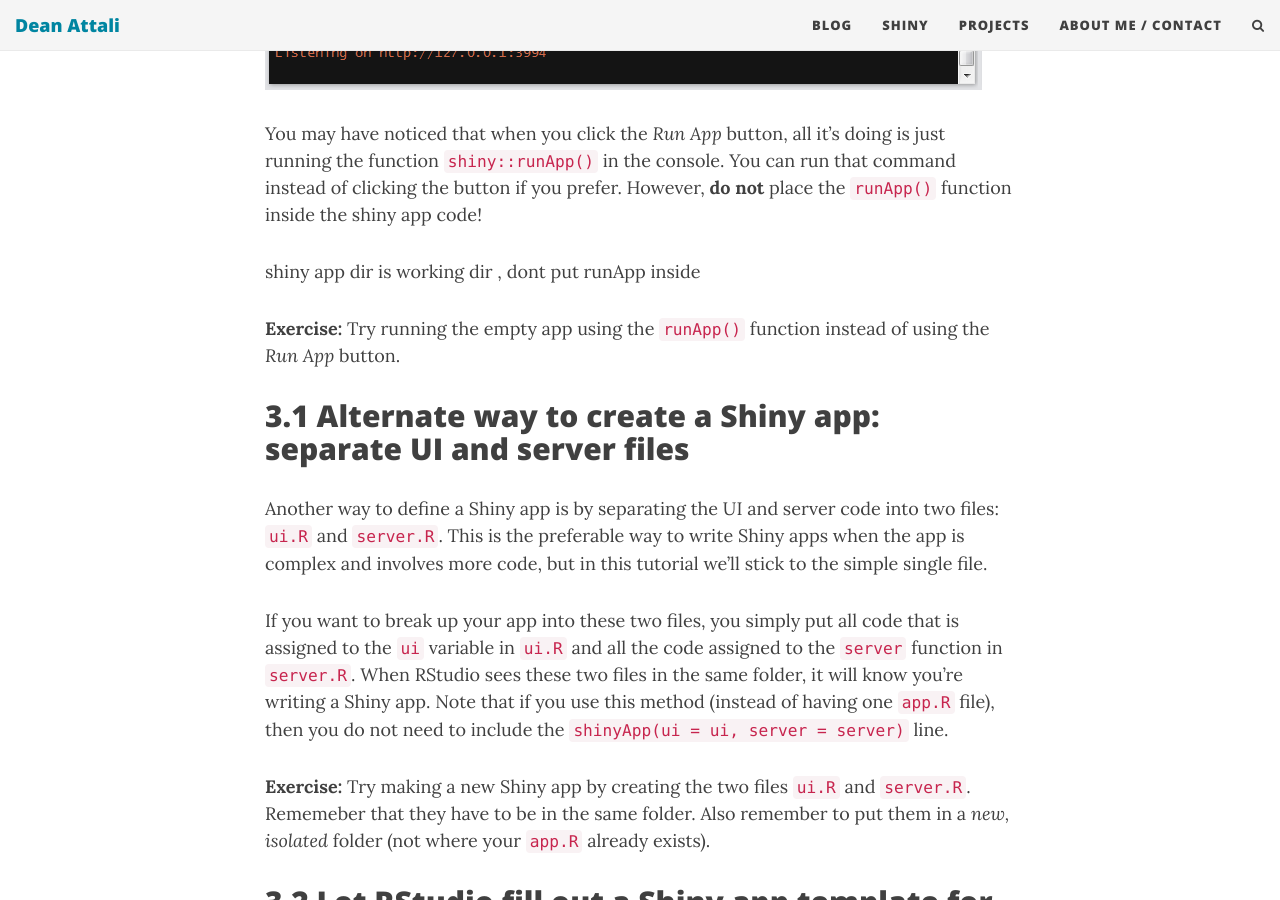
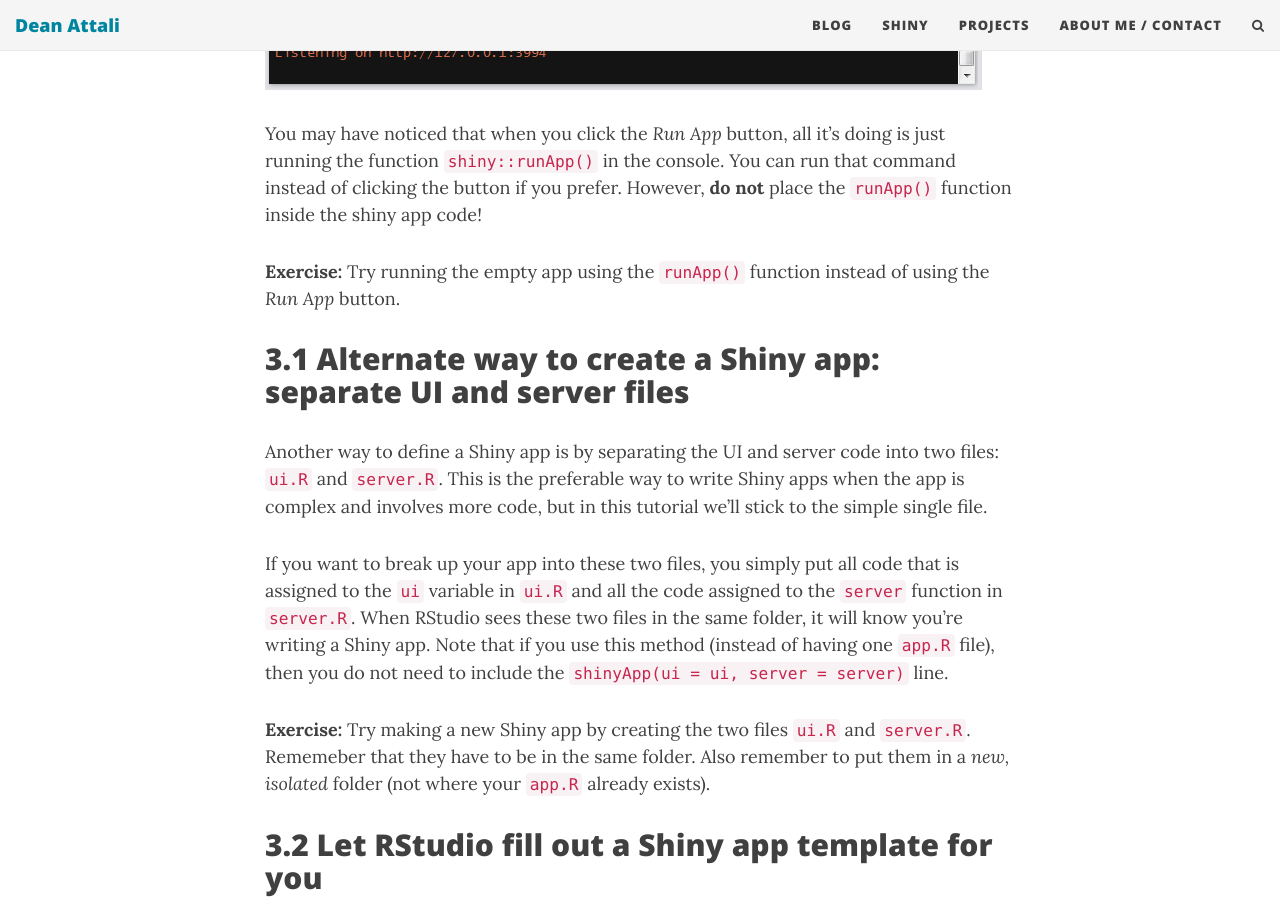
Before and after one commit to daattali/daattali.github.io, a Jekyll site: the page built from _posts/2015-12-07-building-shiny-apps-tutorial.md, in a window 1280 px wide and 900 px high, scrolled down 3892 px. Built offline with Jekyll 4.4.1, drawn with Linux system fonts in a browser that asks for light colours; nearby versions of some CDN libraries; comment, search, counter and statistics services are not loaded.

Commit message:
Update 2015-12-07-building-shiny-apps-tutorial.md

```diff
--- a/_posts/2015-12-07-building-shiny-apps-tutorial.md
+++ b/_posts/2015-12-07-building-shiny-apps-tutorial.md
@@ -99,8 +99,6 @@ Click the stop button to stop the app, or press the *Escape* key.
 [![Shiny Stop App]({{ site.url }}/img/blog/shiny-tutorial/shiny-stopapp.png)]({{ site.url }}/img/blog/shiny-tutorial/shiny-stopapp.png)
 
 You may have noticed that when you click the *Run App* button, all it's doing is just running the function `shiny::runApp()` in the console. You can run that command instead of clicking the button if you prefer. However, **do not** place the `runApp()` function inside the shiny app code!
-
-shiny app dir is working dir , dont put runApp inside
 
 **Exercise:** Try running the empty app using the `runApp()` function instead of using the *Run App* button.
 
```
